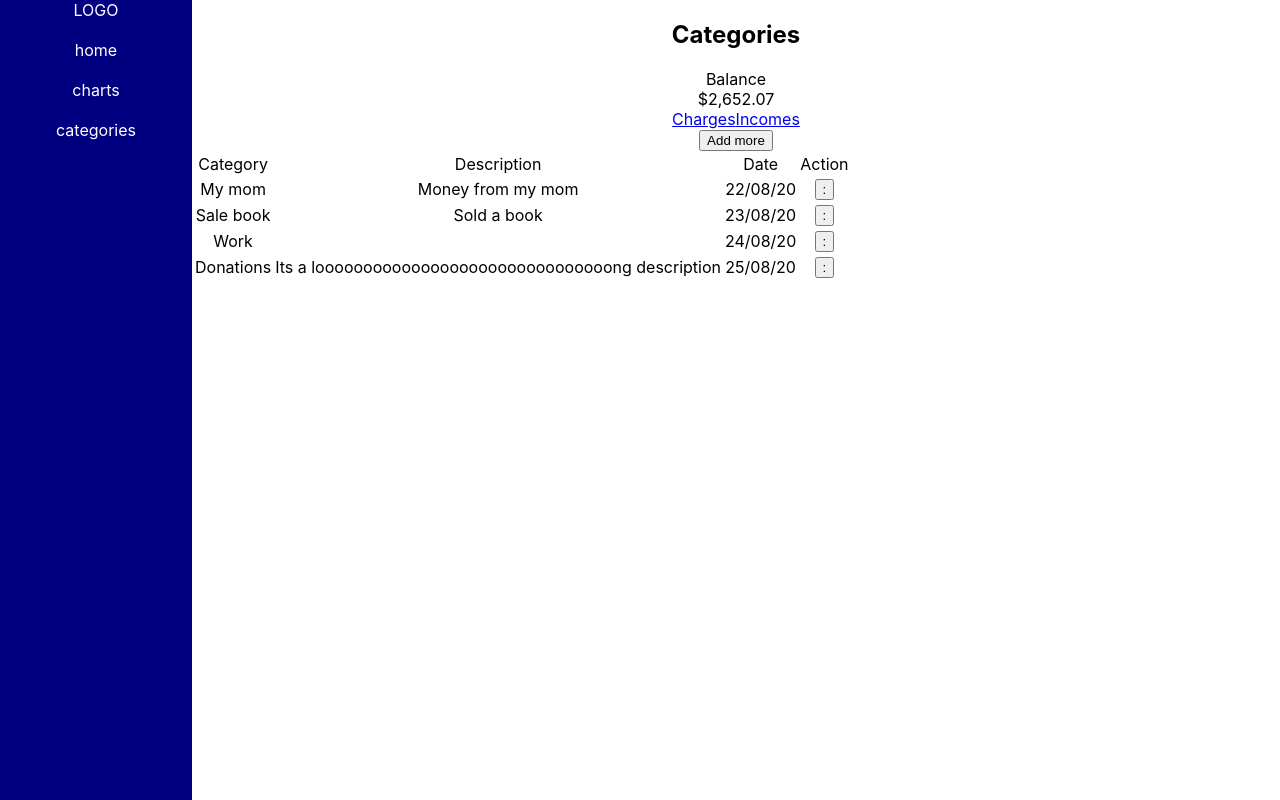
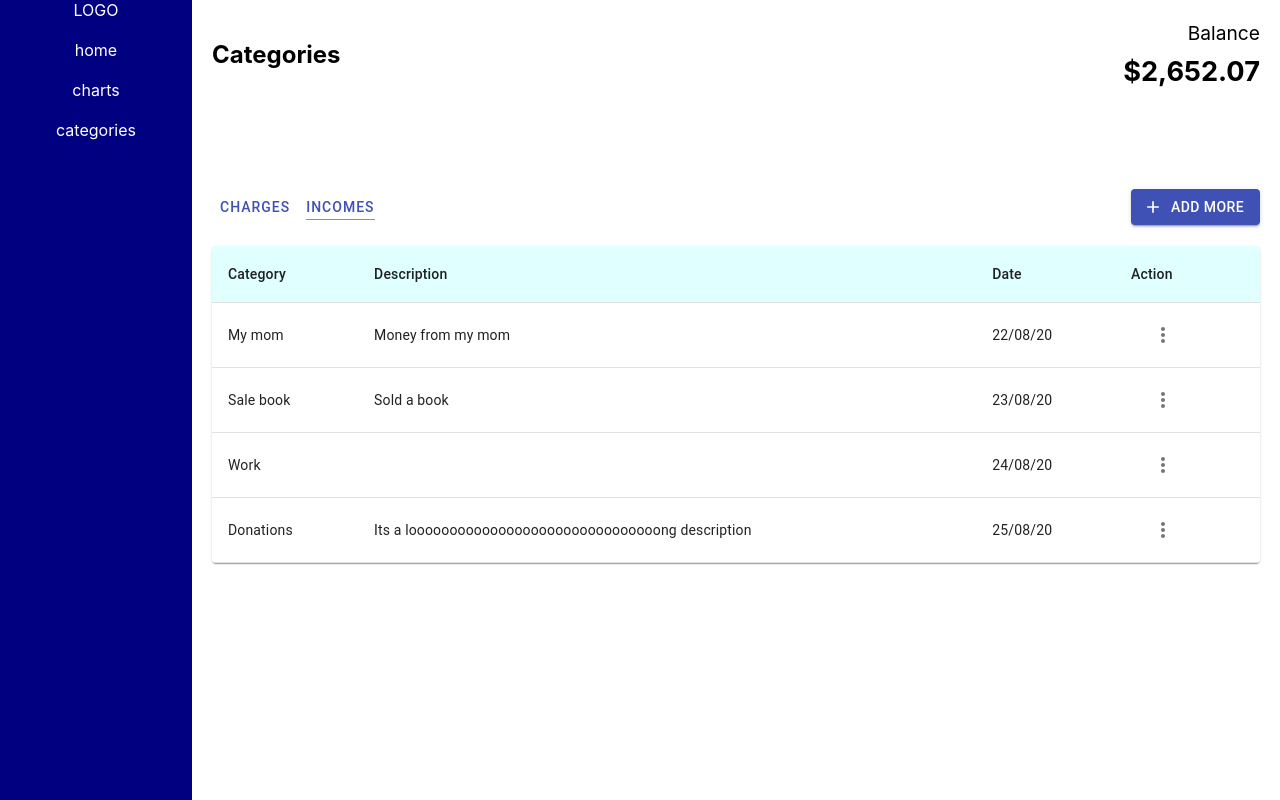
Before and after one commit to paszkevi4/cursorProject, a React (Create React App) app: page /#/categories/incomes in a window 1280 px wide. Built offline with nearby package versions, Linux system fonts and the light colour scheme.

Commit message:
finished main layout of the categories page

```diff
--- a/src/components/Categories/Categories.js
+++ b/src/components/Categories/Categories.js
@@ -1,7 +1,10 @@
 import React from "react";
 import { NavLink, Route, HashRouter } from "react-router-dom";
+
 import Charges from "./Charges";
 import Incomes from "./Incomes";
+import Button from "@material-ui/core/Button";
+import { makeStyles } from "@material-ui/core/styles";
 
 // in props you have two arrays of objects:
 
@@ -15,35 +18,85 @@ import Incomes from "./Incomes";
 // props.setIncomeCategory({newObj})
 // props.setChargeCategory({newObj})
 
+const useStyles = makeStyles({
+  Categories: {
+    padding: "20px",
+  },
+  sectionToggle: {
+    float: "left",
+    marginBottom: "20px",
+  },
+  toggleButton: {
+    textDecoration: "none",
+    color: "inherit",
+    letterSpacing: "1px",
+  },
+  toggleButtonActive: {
+    borderBottom: "1px solid cornflowerblue",
+  },
+  headerBlock: {
+    display: "flex",
+    justifyContent: "space-between",
+    alignItems: "center",
+    marginBottom: "100px",
+  },
+  balanceTitle: {
+    textAlign: "right",
+    fontSize: "1.2em",
+    marginBottom: "10px",
+  },
+  balanceAmount: {
+    fontSize: "1.7em",
+    fontWeight: "bold",
+  },
+});
+
 const Categories = (props) => {
+  const classes = useStyles();
   return (
     <HashRouter>
-      <div>
-        <div>
+      <div className={classes.Categories}>
+        <div className={classes.headerBlock}>
           <div>
             <h2>Categories</h2>
           </div>
-          <div>
-            <div>Balance</div>
-            <div>$2,652.07</div>
+          <div className={classes.balanceBlock}>
+            <div className={classes.balanceTitle}>Balance</div>
+            <div className={classes.balanceAmount}>$2,652.07</div>
           </div>
         </div>
-        <div>
-          <div>
-            <NavLink to="/categories/charges">Charges</NavLink>
-            <NavLink to="/categories/incomes">Incomes</NavLink>
-          </div>
-          <button>Add more</button>
+        <div className={classes.sectionToggle}>
+          <Button color="primary">
+            <NavLink
+              to="/categories/charges"
+              className={classes.toggleButton}
+              activeClassName={classes.toggleButtonActive}
+            >
+              Charges
+            </NavLink>
+          </Button>
+          <Button color="primary">
+            <NavLink
+              to="/categories/incomes"
+              className={classes.toggleButton}
+              activeClassName={classes.toggleButtonActive}
+            >
+              Incomes
+            </NavLink>
+          </Button>
         </div>
         <div>
           <Route
             path="/categories/charges"
-            render={() => <Charges props={props.chargeCategories} />}
+            render={() => <Charges props={props} />}
           />
           <Route
             path="/categories/incomes"
-            render={() => <Incomes props={props.incomeCategories}/>}
+            render={() => <Incomes props={props} />}
           />
+          {/*<Route exact path="/">
+              <Redirect to="/categories/charges" render={() => <Charges props={props} />}/>
+          </Route>*/}
         </div>
       </div>
     </HashRouter>
--- a/src/components/Categories/Category.js
+++ b/src/components/Categories/Category.js
@@ -1,18 +1,54 @@
 import React from "react";
 
+import Button from "@material-ui/core/Button";
+import Menu from "@material-ui/core/Menu";
+import MenuItem from "@material-ui/core/MenuItem";
+import MoreVertIcon from "@material-ui/icons/MoreVert";
+import TableCell from "@material-ui/core/TableCell";
+import TableRow from "@material-ui/core/TableRow";
+
 const Category = ({ name, description, date, icon }) => {
+  const [anchorEl, setAnchorEl] = React.useState(null);
+
+  const handleClick = (e) => {
+    setAnchorEl(e.currentTarget);
+    console.log(e.currentTarget);
+  };
+
+  const handleClose = (e) => {
+    console.log(e.currentTarget);
+    setAnchorEl(null);
+  };
+
   return (
-    <tr>
-      <td>
+    <TableRow>
+      <TableCell component="th" scope="row">
         {icon}
         {name}
-      </td>
-      <td>{description}</td>
-      <td>{date}</td>
-      <td>
-        <button>:</button>
-      </td>
-    </tr>
+      </TableCell>
+      <TableCell>{description}</TableCell>
+      <TableCell>{date}</TableCell>
+      <TableCell>
+        <Button
+          aria-controls="category-menu"
+          aria-haspopup="true"
+          onClick={handleClick}
+          size="small"
+        >
+          <MoreVertIcon color="action" />
+        </Button>
+        <Menu
+          id="category-menu"
+          anchorEl={anchorEl}
+          keepMounted
+          open={Boolean(anchorEl)}
+          onClose={handleClose}
+        >
+          <MenuItem onClick={handleClose}>Edit</MenuItem>
+          <MenuItem onClick={handleClose}>Delete</MenuItem>
+        </Menu>
+      </TableCell>
+    </TableRow>
   );
 };
 
--- a/src/components/Categories/Charges.js
+++ b/src/components/Categories/Charges.js
@@ -1,21 +1,55 @@
 import React from "react";
+
 import Category from "./Category";
 
+import { makeStyles } from "@material-ui/core/styles";
+import Button from "@material-ui/core/Button";
+import Table from "@material-ui/core/Table";
+import TableBody from "@material-ui/core/TableBody";
+import TableCell from "@material-ui/core/TableCell";
+import TableContainer from "@material-ui/core/TableContainer";
+import TableHead from "@material-ui/core/TableHead";
+import TableRow from "@material-ui/core/TableRow";
+import Paper from "@material-ui/core/Paper";
+import AddIcon from "@material-ui/icons/Add";
+
+const useStyles = makeStyles({
+  table: {
+    minWidth: 650,
+  },
+  tableHead: {
+    backgroundColor: "lightcyan",
+  },
+  addButton: {
+    float: "right",
+  },
+});
+
 const Charges = ({ props }) => {
+  const classes = useStyles();
   return (
     <div>
-      <table>
-        <thead>
-          <tr>
-            <td>Category</td>
-            <td>Description</td>
-            <td>Date</td>
-            <td>Action</td>
-          </tr>
-        </thead>
-        <tbody>
+      <Button
+        className={classes.addButton}
+        variant="contained"
+        color="primary"
+        startIcon={<AddIcon />}
+      >
+        Add more
+      </Button>
+      <TableContainer component={Paper}>
+        <Table className={classes.table}>
+          <TableHead className={classes.tableHead}>
+            <TableRow>
+              <TableCell>Category</TableCell>
+              <TableCell>Description</TableCell>
+              <TableCell>Date</TableCell>
+              <TableCell>Action</TableCell>
+            </TableRow>
+          </TableHead>
+          <TableBody>
             {[
-            ...props.map((el, i) => (
+              ...props.chargeCategories.map((el, i) => (
                 <Category
                   name={el.name}
                   description={el.description}
@@ -25,8 +59,9 @@ const Charges = ({ props }) => {
                 />
               )),
             ]}
-        </tbody>
-      </table>
+          </TableBody>
+        </Table>
+      </TableContainer>
     </div>
   );
 };
--- a/src/components/Categories/Incomes.js
+++ b/src/components/Categories/Incomes.js
@@ -1,21 +1,55 @@
 import React from "react";
+
 import Category from "./Category";
 
-const Charges = ({ props }) => {
+import { makeStyles } from "@material-ui/core/styles";
+import Button from "@material-ui/core/Button";
+import Table from "@material-ui/core/Table";
+import TableBody from "@material-ui/core/TableBody";
+import TableCell from "@material-ui/core/TableCell";
+import TableContainer from "@material-ui/core/TableContainer";
+import TableHead from "@material-ui/core/TableHead";
+import TableRow from "@material-ui/core/TableRow";
+import Paper from "@material-ui/core/Paper";
+import AddIcon from "@material-ui/icons/Add";
+
+const useStyles = makeStyles({
+  table: {
+    minWidth: 650,
+  },
+  tableHead: {
+    backgroundColor: "lightcyan",
+  },
+  addButton: {
+    float: "right",
+  },
+});
+
+const Incomes = ({ props }) => {
+  const classes = useStyles();
   return (
     <div>
-      <table>
-        <thead>
-          <tr>
-            <td>Category</td>
-            <td>Description</td>
-            <td>Date</td>
-            <td>Action</td>
-          </tr>
-        </thead>
-        <tbody>
+      <Button
+        className={classes.addButton}
+        variant="contained"
+        color="primary"
+        startIcon={<AddIcon />}
+      >
+        Add more
+      </Button>
+      <TableContainer component={Paper}>
+        <Table className={classes.table}>
+          <TableHead className={classes.tableHead}>
+            <TableRow>
+              <TableCell>Category</TableCell>
+              <TableCell>Description</TableCell>
+              <TableCell>Date</TableCell>
+              <TableCell>Action</TableCell>
+            </TableRow>
+          </TableHead>
+          <TableBody>
             {[
-            ...props.map((el, i) => (
+              ...props.incomeCategories.map((el, i) => (
                 <Category
                   name={el.name}
                   description={el.description}
@@ -25,10 +59,11 @@ const Charges = ({ props }) => {
                 />
               )),
             ]}
-        </tbody>
-      </table>
+          </TableBody>
+        </Table>
+      </TableContainer>
     </div>
   );
 };
 
-export default Charges;
+export default Incomes;
```
Lines whose indentation alone changed are shown as unchanged.
